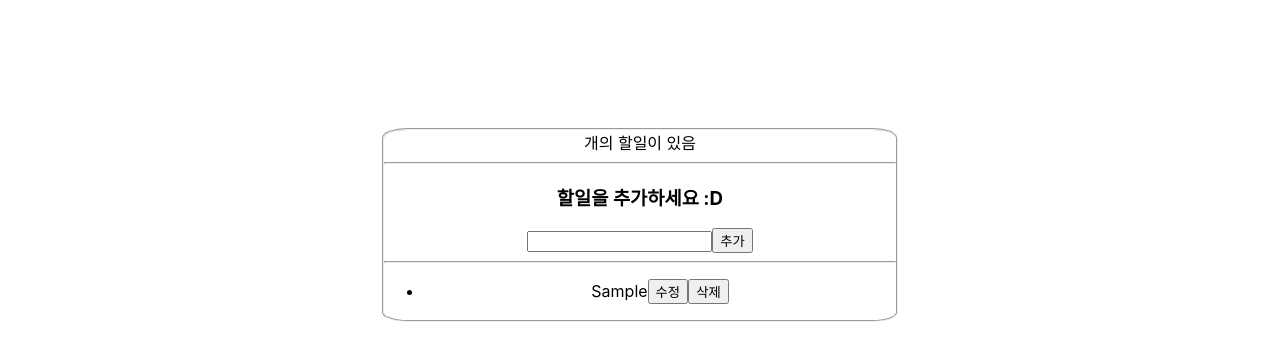
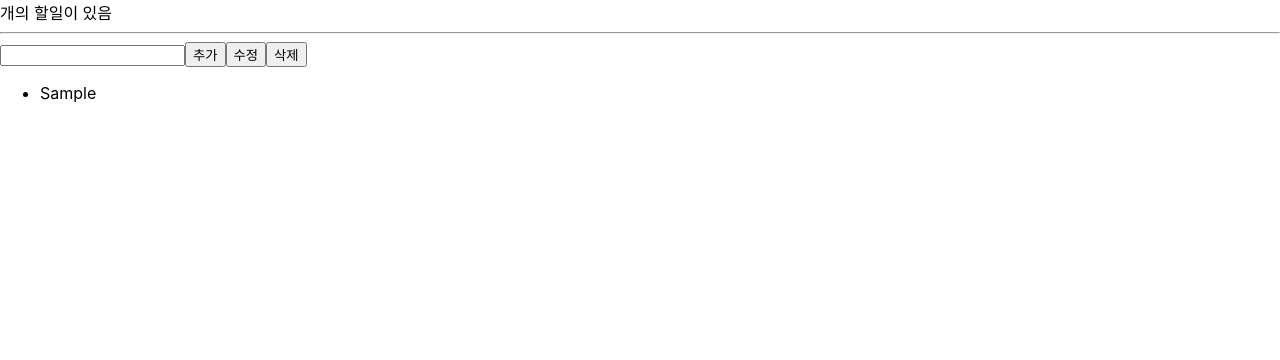
Before and after one commit to jjb7134/todoListApp, a React (Create React App) app: page / in a window 1280 px wide. Both pictures are taken after typing "Sample" into the empty fields and a click on the button "추가". Shown: the top 360 px of the page. Built offline with nearby package versions, Linux system fonts and the light colour scheme.

Commit message:
Revert "수정,삭제 기능 구현"
This reverts commit cff36b085649fc93071ab7aad4366f1ba9a647f9.

```diff
--- a/src/App.js
+++ b/src/App.js
@@ -3,62 +3,20 @@ import TodoForm from "./components/TodoForm/TodoForm";
 import TodoHeader from "./components/TodoHeader/TodoHeader";
 import TodoList from "./components/TodoList/TodoList";
 
-import classes from "./App.module.css";
-
 function App() {
   // list를 담는 상태
   const [todolist, setTodolist] = useState([]);
-  const [editIndex, setEditIndex] = useState(null); //수정중인 아이템 인덱스
-  const [editValue, setEditValue] = useState(""); // 수정중인 내용
 
   const onclick = (newitem) => {
     setTodolist([...todolist, newitem]);
   };
 
-  const onDeleteHandler = (props) => {
-    const updateList = [...todolist]; //목록들을 새 배열로 초기화
-    updateList.splice(props.index, 1); //넘겨받은 index 1개만 삭제 처리
-    setTodolist(updateList); //삭제할 요소가 삭제된 목록들을 setTodo에 셋팅
-  };
-
-  // 수정버튼 클릭시 실행될 함수
-  const onEditHandler = (index) => {
-    setEditIndex(index);
-    setEditValue(todolist[index]);
-  };
-
-  // 수정 입력 완료 후 '완료' 버튼 클릭 시 실행될 함수
-  const onUpdateHandler = () => {
-    let updateList = [...todolist];
-    updateList[editIndex] = editValue;
-    setTodolist(updateList);
-    resetEditing();
-  };
-
-  // 편집 모드 종료 함수
-  const resetEditing = () => {
-    setEditIndex(null);
-    setEditValue("");
-  };
-
   return (
     <div>
-      <div className={classes.todoList}>
-        <TodoHeader></TodoHeader>
-        <hr></hr>
-        <TodoForm onclick={onclick}></TodoForm>
-        <hr></hr>
-        <TodoList
-          todolist={todolist}
-          onDeleteHandler={onDeleteHandler}
-          onEditHandler={onEditHandler}
-          editIndex={editIndex}
-          editValue={editValue}
-          onUpdateHandler={onUpdateHandler}
-          resetEditing={resetEditing}
-          setEditValue={setEditValue}
-        />
-      </div>
+      <TodoHeader></TodoHeader>
+      <hr></hr>
+      <TodoForm onclick={onclick}></TodoForm>
+      <TodoList todolist={todolist}></TodoList>
     </div>
   );
 }
--- a/src/App.module.css
+++ /dev/null
@@ -1,10 +0,0 @@
-.todoList {
-  text-align: center;
-  display: block;
-  margin: 10% auto;
-  border: 2px;
-  border-style: groove;
-  border-radius: 5%;
-  width: 40%;
-  /* height: 100; */
-}
--- a/src/components/TodoForm/TodoForm.js
+++ b/src/components/TodoForm/TodoForm.js
@@ -15,11 +15,12 @@ function TodoForm(props) {
 
   return (
     <div>
-      <h3>할일을 추가하세요 :D</h3>
       <input onChange={onChange} value={text}></input>
       <button type="button" onClick={onClick}>
         추가
       </button>
+      <button>수정</button>
+      <button>삭제</button>
     </div>
   );
 }
--- a/src/components/TodoHeader/TodoHeader.js
+++ b/src/components/TodoHeader/TodoHeader.js
@@ -3,7 +3,7 @@ import React from "react";
 function TodoHeader(props) {
   return (
     <div>
-      <header>{props.index}개의 할일이 있음</header>
+      <header>개의 할일이 있음</header>
     </div>
   );
 }
--- a/src/components/TodoList/TodoList.js
+++ b/src/components/TodoList/TodoList.js
@@ -1,43 +1,9 @@
-import Button from "../UI/Button";
-
 function TodoList(props) {
-  const onDeleteHandler = (index) => {
-    props.onDeleteHandler({ index });
-  };
-
-  const onEditHandler = (index) => {
-    props.onEditHandler(index);
-  };
-
-  const onUpdateHandler = () => {
-    props.onUpdateHandler();
-  };
-
   return (
     <div>
       <ul>
         {props.todolist.map((item, index) => (
-          <li key={index}>
-            {/* 수정버튼 누르면 입력필드랑 완료버튼 표시 */}
-            {props.editIndex === index ? (
-              <>
-                <input
-                  type="text"
-                  value={props.editValue}
-                  onChange={(e) => props.setEditValue(e.target.value)}
-                />
-                <button onClick={onUpdateHandler}>완료</button>
-              </>
-            ) : (
-              // 편집모드 아닌경우 기존 뷰
-              <>
-                {item}
-                <button onClick={() => onEditHandler(index)}>수정</button>
-              </>
-            )}
-            {/* 삭제버튼은 항상 표시 */}
-            <button onClick={() => onDeleteHandler(index)}>삭제</button>
-          </li>
+          <li key={index}>{item}</li>
         ))}
       </ul>
     </div>
--- a/src/components/UI/Button.js
+++ /dev/null
@@ -1,9 +0,0 @@
-import React from "react";
-
-import classes from "./Button.module.css";
-
-function Button(props) {
-  return <div className={classes.btn}>{props.children}</div>;
-}
-
-export default Button;
--- a/src/components/UI/Button.module.css
+++ /dev/null
@@ -1,3 +0,0 @@
-.btn {
-  color: #acceed;
-}
```
Also changed, not shown: src/App.css (added, +38 -0 lines).
